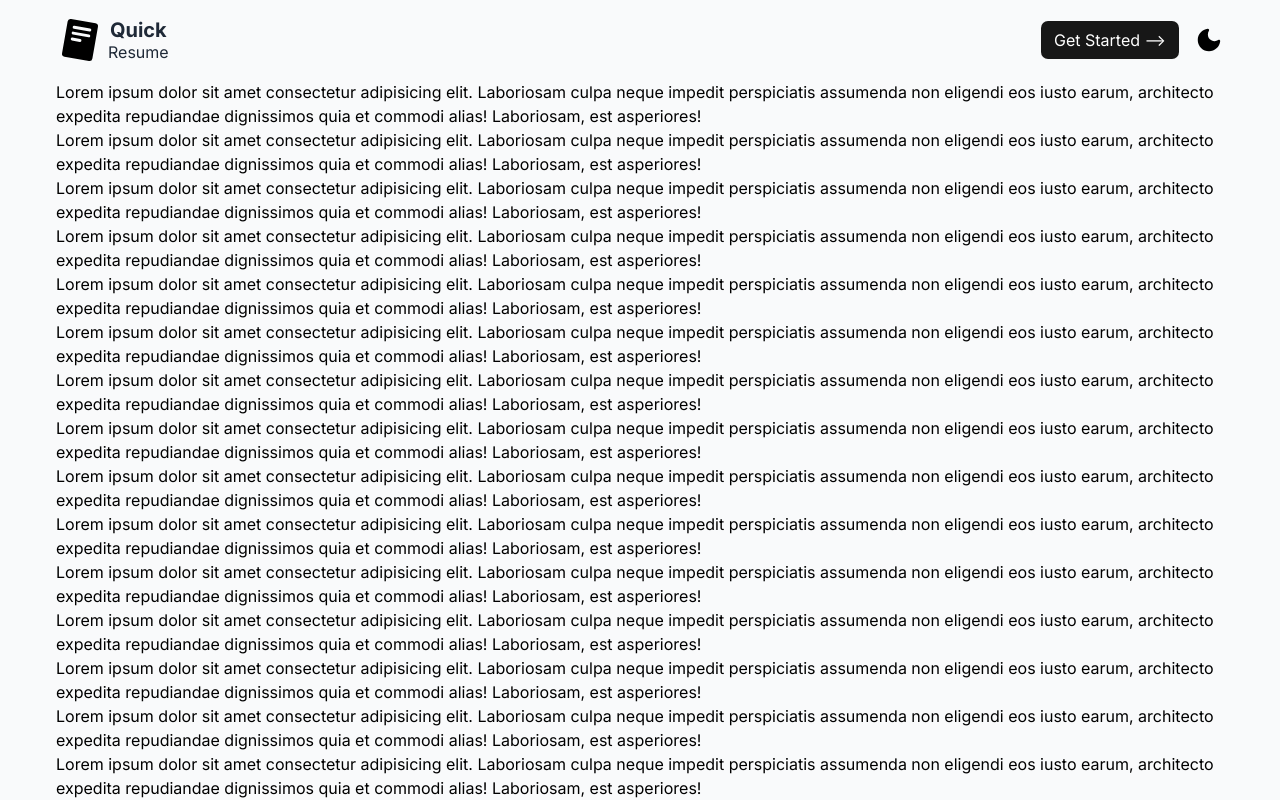
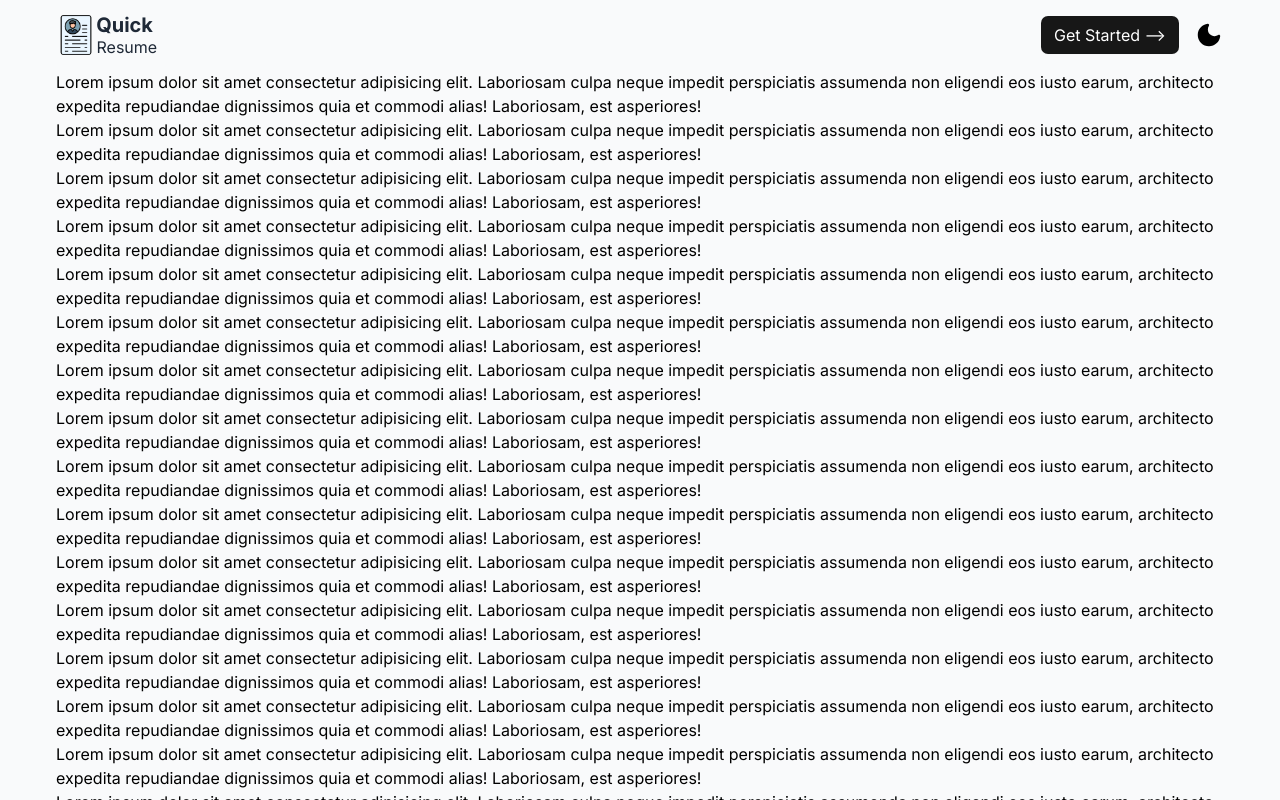
Before and after one commit to prajwl-dh/quick-resume-builder, a Next.js app: page / in a window 1280 px wide. Shown: the top 800 px of the page. Built offline with nearby package versions, Linux system fonts and the light colour scheme.

Commit message:
Added scroll to top component

```diff
--- a/package.json
+++ b/package.json
@@ -9,6 +9,7 @@
     "lint": "next lint"
   },
   "dependencies": {
+    "framer-motion": "^11.2.11",
     "next": "14.2.4",
     "next-themes": "^0.3.0",
     "react": "^18",
--- a/src/app/page.tsx
+++ b/src/app/page.tsx
@@ -1,14 +1,16 @@
 import Footer from '@/components/footer/Footer';
+import Home from '@/components/home/Home';
 import Navbar from '@/components/navbar/Navbar';
-import Home from '../components/home/Home';
+import ScrollToTheTop from '@/components/scroll-to-top/ScrollToTheTop';
 
 export default function page() {
   return (
-    <div className='flex flex-col justify-between mt-[80px]'>
+    <div className='flex flex-col justify-between mt-[70px]'>
       <Navbar />
       <div className='w-full 2xl:w-10/12 px-3 md:px-14 flex flex-col items-center'>
         <Home />
         <Footer />
+        <ScrollToTheTop />
       </div>
     </div>
   );
--- a/src/components/navbar/Logo.tsx
+++ b/src/components/navbar/Logo.tsx
@@ -1,16 +1,5 @@
-export function Logo(props: React.SVGProps<SVGSVGElement>) {
-  return (
-    <svg
-      xmlns='http://www.w3.org/2000/svg'
-      width='1em'
-      height='1em'
-      viewBox='0 0 256 256'
-      {...props}
-    >
-      <path
-        fill='currentColor'
-        d='m210.78 39.25l-130.25-23A16 16 0 0 0 62 29.23l-29.75 169a16 16 0 0 0 13 18.53l130.25 23a16 16 0 0 0 18.54-13l29.75-169a16 16 0 0 0-13.01-18.51m-75.28 92.31a8 8 0 0 1-7.87 6.61a8.3 8.3 0 0 1-1.4-.12l-41.5-7.33A8 8 0 0 1 87.52 115l41.48 7.29a8 8 0 0 1 6.5 9.27m47-24.18a8 8 0 0 1-7.86 6.61a7.6 7.6 0 0 1-1.41-.13l-83-14.65a8 8 0 0 1 2.79-15.76l83 14.66a8 8 0 0 1 6.51 9.27Zm5.55-31.52a8 8 0 0 1-7.87 6.61a8.4 8.4 0 0 1-1.4-.12l-83-14.66a8 8 0 1 1 2.78-15.75l83 14.65a8 8 0 0 1 6.52 9.27Z'
-      ></path>
-    </svg>
-  );
+import Image, { ImageProps } from 'next/image';
+
+export function Logo(props: ImageProps) {
+  return <Image {...props} alt='' />;
 }
--- a/src/components/navbar/Navbar.tsx
+++ b/src/components/navbar/Navbar.tsx
@@ -1,5 +1,6 @@
 'use client';
 
+import { motion } from 'framer-motion';
 import { useTheme } from 'next-themes';
 import { useRouter } from 'next/navigation';
 import React from 'react';
@@ -13,7 +14,7 @@ export default function Navbar() {
   const [sticky, setSticky] = React.useState<boolean>(false);
   const { theme, setTheme } = useTheme();
 
-  const handleScroll = () => {
+  const handleScroll = (): void => {
     if (scrollY <= 0) {
       setSticky(false);
     } else {
@@ -26,21 +27,34 @@ export default function Navbar() {
   });
 
   return (
-    <div
-      className={`w-full h-[80px] px-3 md:px-14 flex flex-row justify-between items-center fixed left-0 top-0 z-50 ${
+    <motion.div
+      initial={{ opacity: 0, y: -5 }}
+      animate={{ opacity: 1, y: 0 }}
+      transition={{ delay: 0.2, type: 'spring' }}
+      className={`w-full h-[70px] px-3 md:px-14 flex flex-row justify-between items-center fixed left-0 top-0 z-50 ${
         sticky
           ? 'bg-light-foreground dark:bg-dark-foreground shadow-sm backdrop-blur-sm bg-opacity-70 dark:bg-opacity-70'
           : 'bg-transparent'
       }`}
     >
-      <div className='flex flex-row items-center gap-1'>
-        <Logo className='text text-5xl hover:cursor-pointer transition duration-300 ease-in-out hover:scale-110' />
+      <div
+        onClick={() => router.push('/')}
+        className='flex flex-row items-center cursor-pointer -space-x-1'
+      >
+        <Logo
+          src={'/logo.png'}
+          alt='logo'
+          height={800}
+          width={800}
+          quality={100}
+          className='h-10 w-10'
+        />
         <div className='flex flex-col items-center -space-y-1'>
           <p className='text text-xl font-bold text-light-text-primary dark:text-dark-text-primary p-0'>
             Quick
           </p>
           <p className='text text-md text-light-text-primary dark:text-dark-text-primary p-0'>
-            Resume
+            &nbsp;Resume
           </p>
         </div>
       </div>
@@ -54,6 +68,6 @@ export default function Navbar() {
           <Moon setTheme={setTheme} />
         )}
       </div>
-    </div>
+    </motion.div>
   );
 }
--- /dev/null
+++ b/src/components/scroll-to-top/ScrollToTheTop.jsx
@@ -0,0 +1,44 @@
+'use client';
+import React from 'react';
+
+export default function ScrollToTheTop() {
+  const [scrollButton, setScrollButton] = React.useState(false);
+
+  const handleClick = () => {
+    window.scrollTo({ top: 0, behavior: 'smooth' });
+  };
+
+  React.useEffect(() => {
+    const toggleVisibility = () => {
+      if (window.scrollY > 5) {
+        setScrollButton(true);
+      } else {
+        setScrollButton(false);
+      }
+    };
+
+    window.addEventListener('scroll', toggleVisibility);
+  });
+
+  return (
+    <div
+      onClick={() => handleClick()}
+      className={`fixed z-[9999] cursor-pointer ${
+        !scrollButton ? 'hidden' : null
+      } right-2 md:right-2 bottom-5`}
+    >
+      <svg
+        className={`text text-dark-text-primary bg-light-button-primary-background dark:text-light-text-primary dark:bg-dark-button-primary-background rounded-md hover:scale-105`}
+        xmlns='http://www.w3.org/2000/svg'
+        width='38'
+        height='38'
+        viewBox='0 0 24 24'
+      >
+        <path
+          fill='currentColor'
+          d='m12 10.8l-4.6 4.6L6 14l6-6l6 6l-1.4 1.4z'
+        />
+      </svg>
+    </div>
+  );
+}
```
Also changed, not shown: public/logo.png (added), 1 other file (tests, documents, lock files or other folders).
